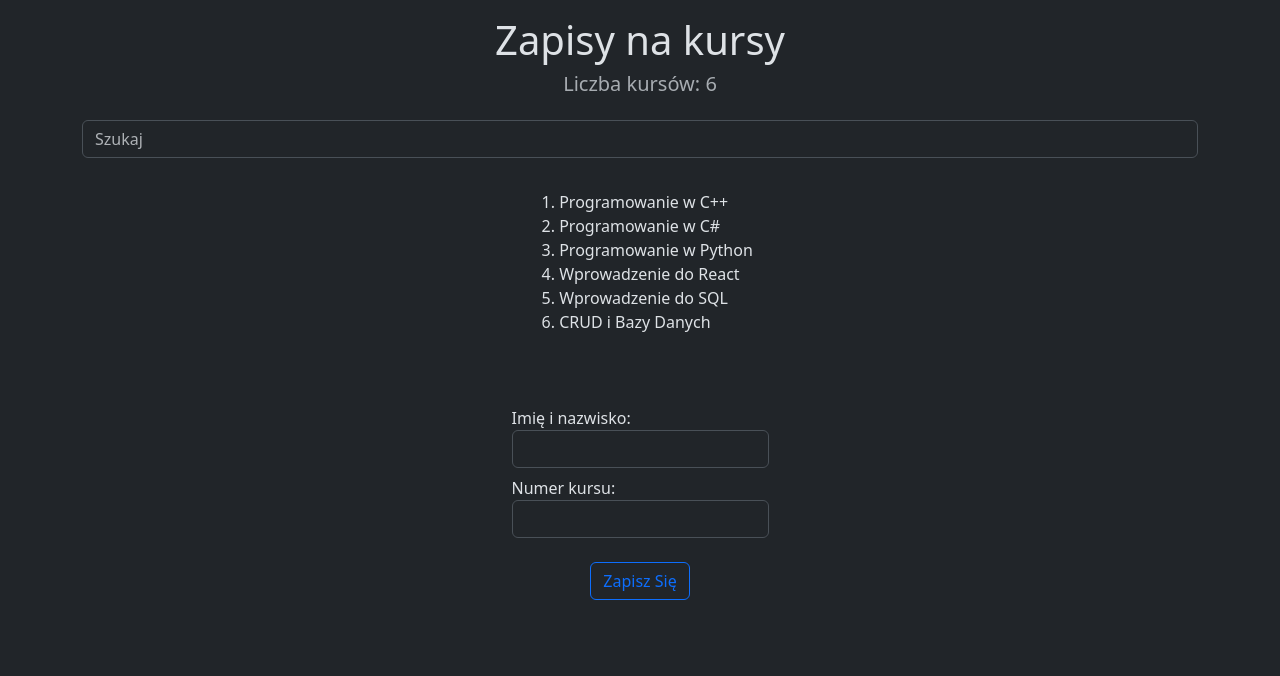
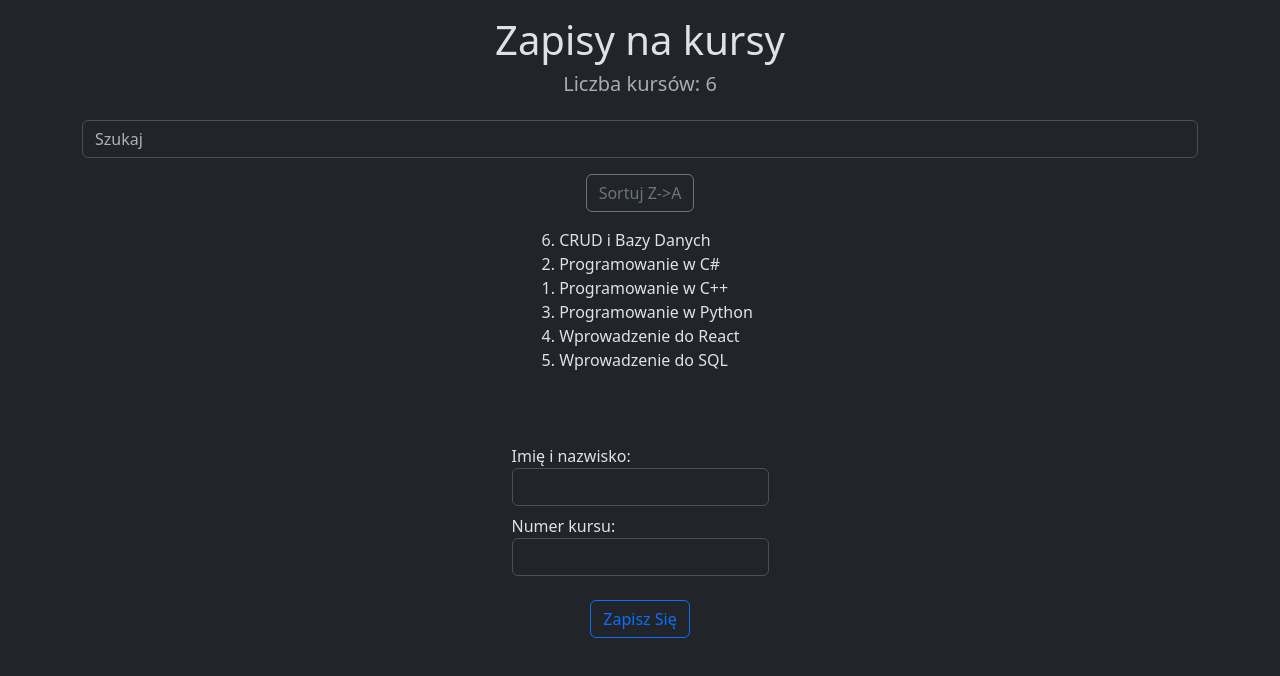
Before and after one commit to Cunny-Connoisseur/Webowe-zadania, a React (Vite) app: page / in a window 1280 px wide. Shown: the top 676 px of the page. Built offline with nearby package versions, Linux system fonts and the light colour scheme.

Commit message:
sorting added

```diff
--- a/src/components/Courses.jsx
+++ b/src/components/Courses.jsx
@@ -15,12 +15,15 @@ export default ({}) => {
     const full_name = useRef(undefined)
     const course_nr = useRef(undefined)
     const [searchText, setSearchText] = useState('')
+    const [sortAsc, setSortAsc] = useState(true)
 
     const visible = course_list.map((course, idx) => ({
         course,
         nr: idx + 1
     })).filter(({course}) =>
-        course.toLowerCase().includes(searchText.toLocaleLowerCase())
+        course.toLowerCase().includes(searchText.toLocaleLowerCase()
+    )).sort((x, y) =>
+        sortAsc ? x.course.localeCompare(y.course) : y.course.localeCompare(x.course)
     )
 
     return (<>
@@ -34,6 +37,10 @@ export default ({}) => {
 
         <Search searchText={searchText} setSearchText={setSearchText} />
 
+        <button type="button" className="btn btn-outline-secondary text-nowrap" onClick={() => setSortAsc(x => !x)}>
+            Sortuj {sortAsc ? 'Z->A' : 'A->Z'}
+        </button>
+
         <ol className="mt-3">
             {visible.map(({course, nr}) => (
                 <li key={nr} value={nr}>
```
